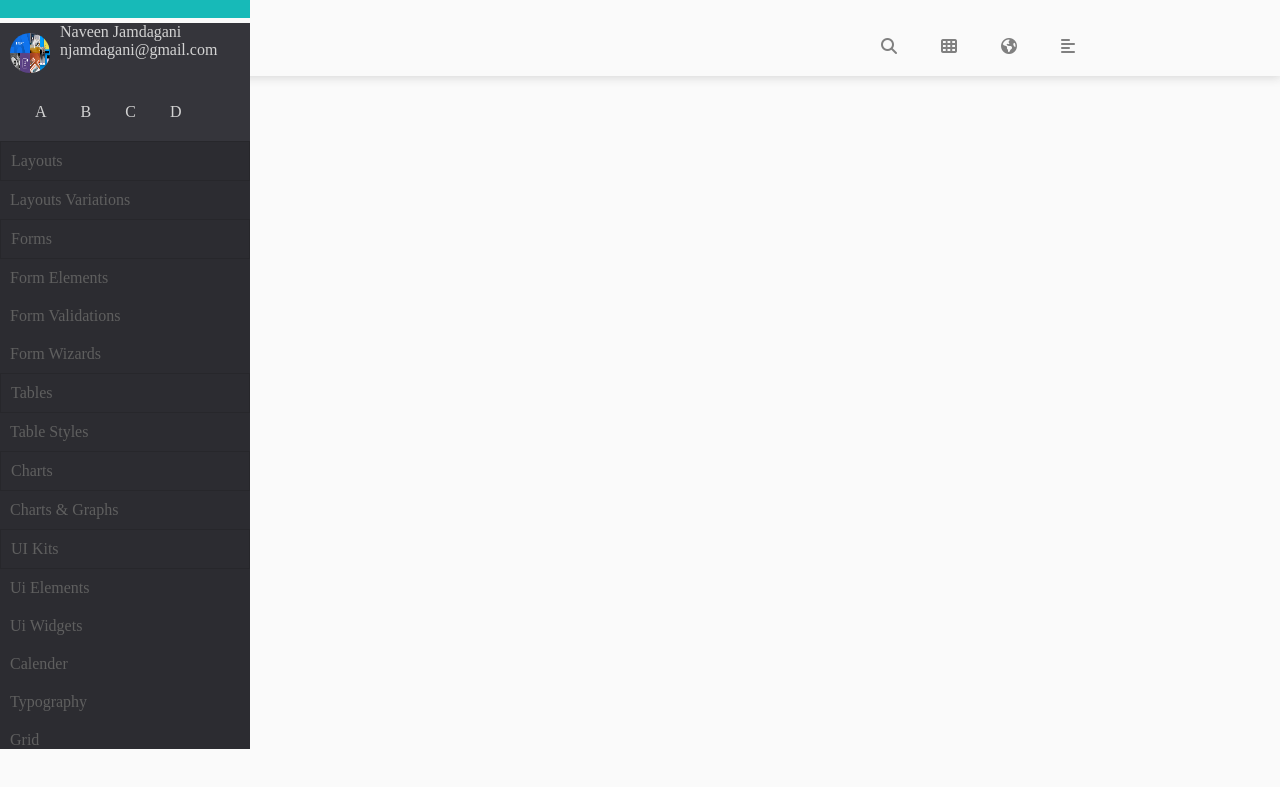
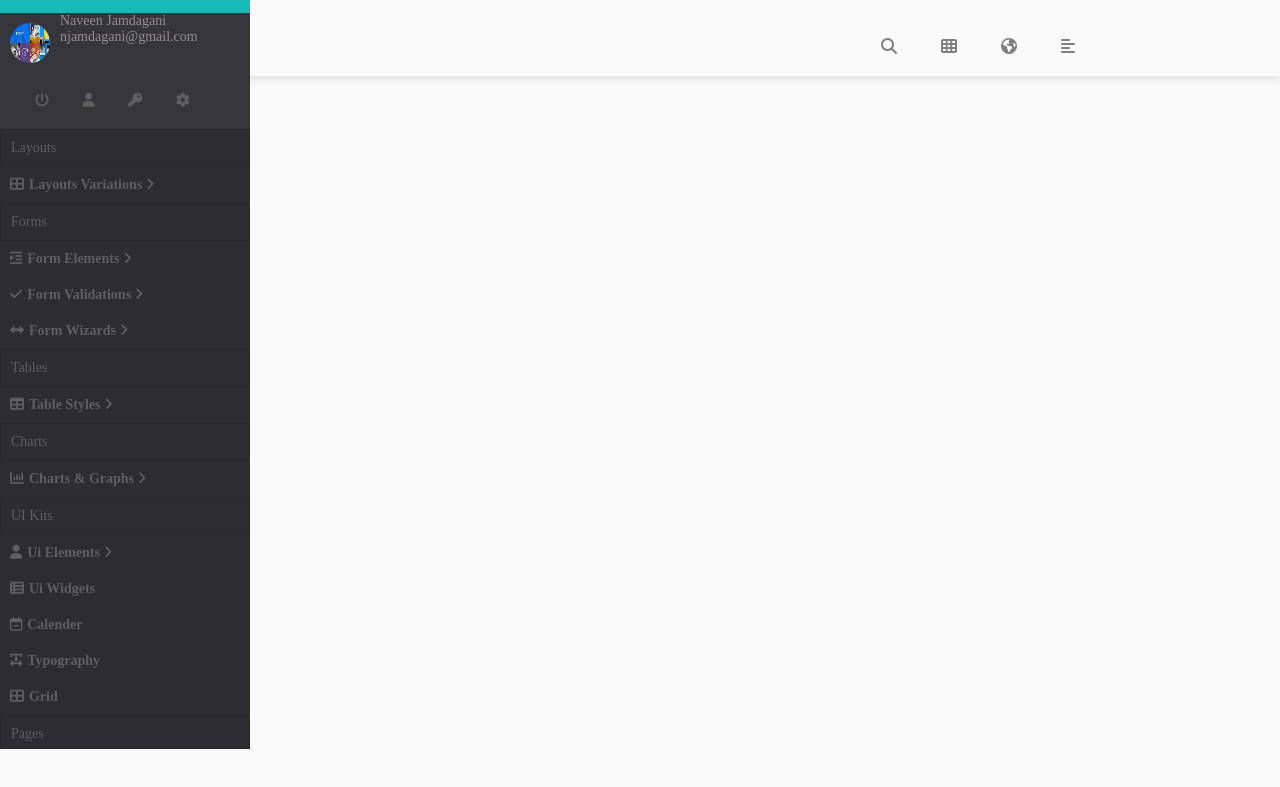
Before and after one commit to NaveenJamdagani/front-end-admin-panel, a plain HTML site: page index.html in a window 1280 px wide. Shown: the part 51-838 px from the top of the page. Drawn offline with nearby package versions, Linux system fonts and the light colour scheme.

Commit message:
fa fa style icon added

```diff
--- a/css/main.css
+++ b/css/main.css
@@ -67,6 +67,7 @@ body, html {
 	width: 250px;
 	color: #5f5f5f;
 	overflow : auto;
+	font-size: 14px;
 }
 	::-webkit-scrollbar {
 	width: 12px;
@@ -94,8 +95,13 @@ body, html {
 #person-image a
 {
 	text-decoration: none;
-	color: lightgrey;
+	color: #968e8e;
 	float: left;
+}
+#person-image a:hover
+{
+	color: #17bab8;
+	cursor: pointer;
 }
 #extra-settings
 {
@@ -106,7 +112,13 @@ body, html {
 {
 	padding: 15px;
 	text-decoration: none;
-	color: lightgrey;
+	color: #5f5f5f;
+}
+#extra-settings a:hover
+{
+	background-color: #303035;
+	color: #17bab8;
+	cursor: pointer;
 }
 #list-all
 {
@@ -120,4 +132,15 @@ body, html {
 #list-all ul li
 {
 	padding: 10px;
+	font-weight: bold;
 }
+#list-all ul li i
+{
+	padding-right: 5px;
+}
+#list-all ul li:hover
+{
+	background-color: #3a3b44;
+	color: #1ca2a2;
+	cursor: pointer;
+}
--- a/index.html
+++ b/index.html
@@ -39,42 +39,56 @@
 					<a href>njamdagani@gmail.com</a>
 				</div>
 				<div id="extra-settings">
-					<a href="#">A</a>
-					<a href="#">B</a>
-					<a href="#">C</a>
-					<a href="#">D</a>
+					<a href="#">
+						<i class="fa fa-power-off"></i>
+					</a>
+					<a href="#"><i class="fa fa-user"></i></a>
+					<a href="#"><i class="fa fa-key"></i></a>
+					<a href="#"><i class="fa fa-cog"></i></a>
 				</div>
 			</div>
 			<div id="list-all">
 				<h2>Layouts</h2>
 					<ul>
-						<li>Layouts Variations</li>
+						<li><i class="fa fa-th-large"></i>Layouts Variations
+						<i class="fa fa-angle-right"></i></li>
 					</ul>
 				<h2>Forms</h2>
 					<ul>
-						<li>Form Elements</li>
-						<li>Form Validations</li>
-						<li>Form Wizards</li>
+						<li><i class="fa fa-indent"></i>Form Elements
+						<i class="fa fa-angle-right"></i></li>
+						<li><i class="fa fa-check"></i>Form Validations
+						<i class="fa fa-angle-right"></i></li>
+						<li><i class="fa fa-arrows-h"></i>Form Wizards
+						<i class="fa fa-angle-right"></i></li>
 					</ul>
 				<h2>Tables</h2>
 					<ul>
-						<li>Table Styles</li>
+						<li><i class="fa fa-table"></i>Table Styles
+						<i class="fa fa-angle-right"></i></li>
 					</ul>
 				<h2>Charts</h2>
 					<ul>
-						<li>Charts & Graphs</li>
+						<li><i class="fa fa-bar-chart"></i>Charts & Graphs
+						<i class="fa fa-angle-right"></i></li>
 					</ul>
 				<h2>UI Kits</h2>
 					<ul>
-						<li>Ui Elements</li>
-						<li>Ui Widgets</li>
-						<li>Calender</li>
-						<li>Typography</li>
-						<li>Grid</li>
+						<li><i class="fa fa-user"></i>Ui Elements
+						<i class="fa fa-angle-right"></i></li>
+						<li><i class="fa fa-th-list"></i>Ui Widgets
+						</li>
+						<li><i class="fa fa-calendar-minus-o"></i>Calender
+						</li>
+						<li><i class="fa fa-text-width"></i>Typography
+						</li>
+						<li><i class="fa fa-th-large"></i>Grid
+						</li>
 					</ul>
 				<h2>Pages</h2>
 					<ul>
-						<li>Extra Pages</li>
+						<li><i class="fa fa-file-text"></i>Extra Pages
+						<i class="fa fa-angle-right"></i></li>
 					</ul>
 			</div>
 		</div>
```
